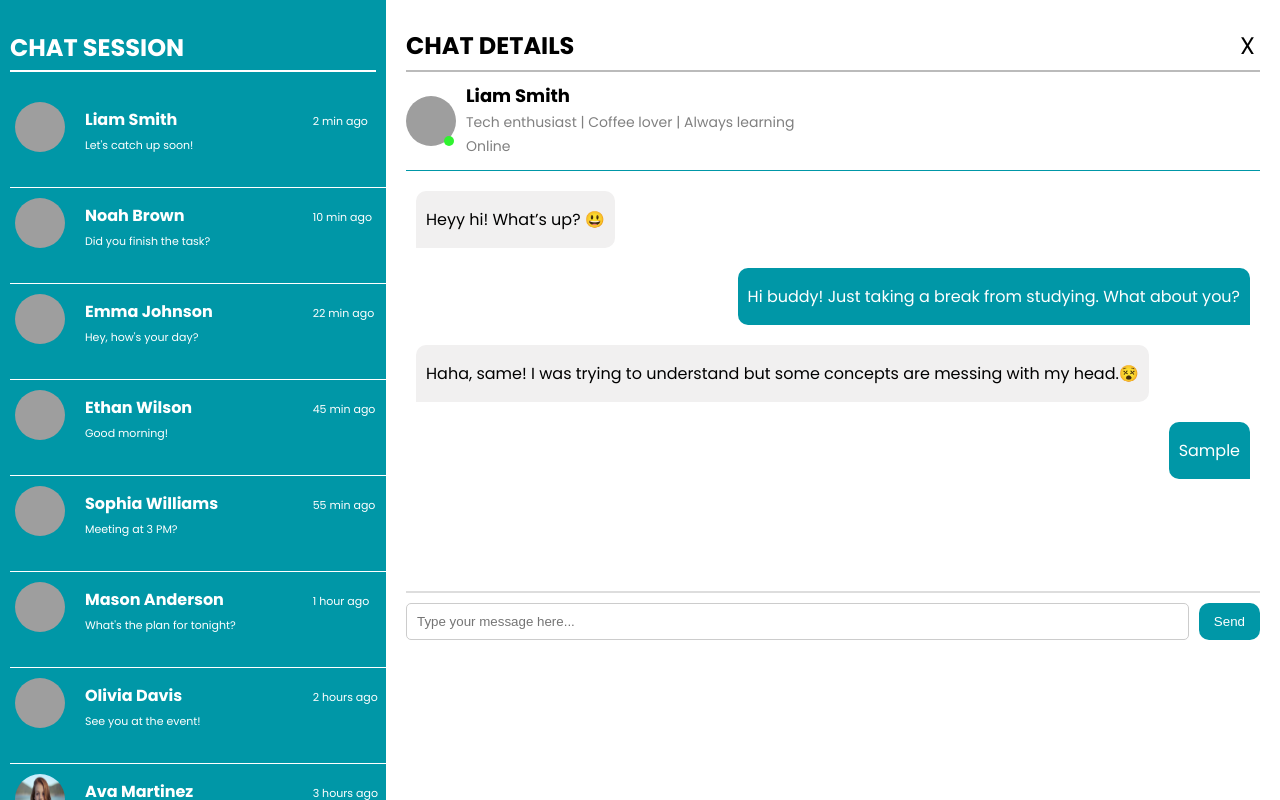
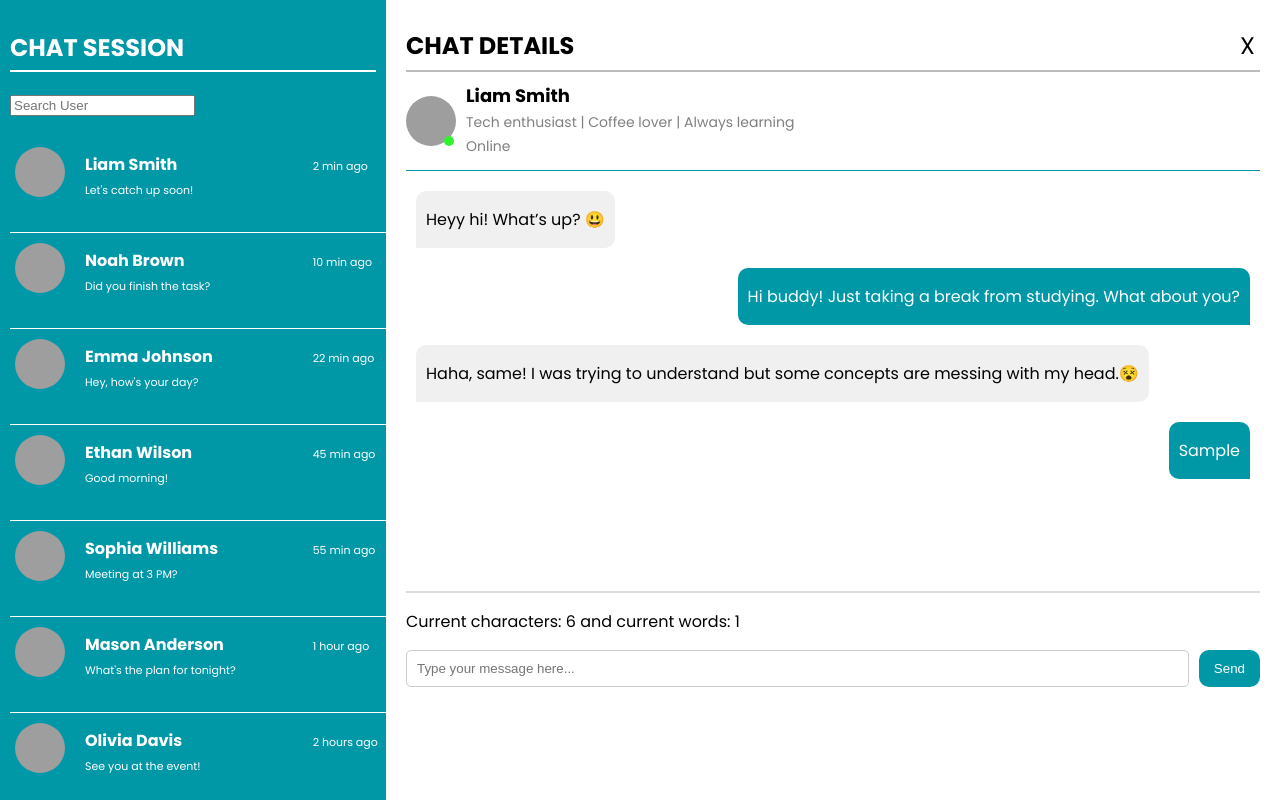
Before and after one commit to Kirthanaa05/Chat-App, a plain HTML site: page index.html in a window 1280 px wide. Both pictures are taken after typing "Sample" into the empty fields and a click on the button "Send". Drawn offline with Linux system fonts and the light colour scheme; grey boxes are pictures that could not be loaded.

Commit message:
modified user search-bar and characters count

```diff
--- a/index.html
+++ b/index.html
@@ -12,6 +12,7 @@
         <!-- Left Panel -->
         <div class="chat-session">
             <h2>CHAT SESSION</h2>
+            <input type="text" id="searchUser" placeholder="Search User">
             <div class="contacts-list" id="contacts-List"></div> <!--contacts list-->
         </div>
 
@@ -32,6 +33,7 @@
                 </div>
             </div>
             <div class="chat-messages" id="chat-Messages"></div>
+            <p id="charWordCounter">Current characters: 0 and current words: 0</p>
             <div class="chat-input">
                 <input type="text" id="message-Input" placeholder="Type your message here..." />
                 <button id="send-Btn">Send</button>
--- a/index.js
+++ b/index.js
@@ -7,6 +7,9 @@ document.addEventListener("DOMContentLoaded", function () {
   const chatMessages = document.getElementById("chat-Messages");
   const messageInput = document.getElementById("message-Input");
   const sendBtn = document.getElementById("send-Btn");
+  const searchUserInput = document.getElementById("searchUser")
+  const charWordCounter = document.getElementById("charWordCounter")
+
 
   let contacts = [];
   let currentChat = null;
@@ -25,9 +28,10 @@ document.addEventListener("DOMContentLoaded", function () {
           }
         });
 //left panel contacts list
-  function renderContacts() {
+  function renderContacts(searchTerm = "") {
       contactsList.innerHTML = "";
       contacts.forEach(contact => {
+          if(!contact.name.toLowerCase().includes(searchTerm.toLowerCase())) return
           const contactEle = document.createElement("div");
           contactEle.classList.add("contact");
           contactEle.innerHTML = `
@@ -44,6 +48,17 @@ document.addEventListener("DOMContentLoaded", function () {
           contactsList.appendChild(contactEle);
       });
   }
+  //search user
+  searchUserInput.addEventListener("input", function(){
+    renderContacts(this.value)
+  })
+  //character count
+  messageInput.addEventListener("input",function(){
+    const text = this.value
+    const charCount = text.length
+    const wordCount = text.trim().split(/\s+/).filter(word => word !== "").length;
+    charWordCounter.textContent = `Current characters: ${charCount} and current words: ${wordCount}`
+  })
   //current clicked person contact and message on the right panel
   function openChat(contact) {
       currentChat = contact;
```
